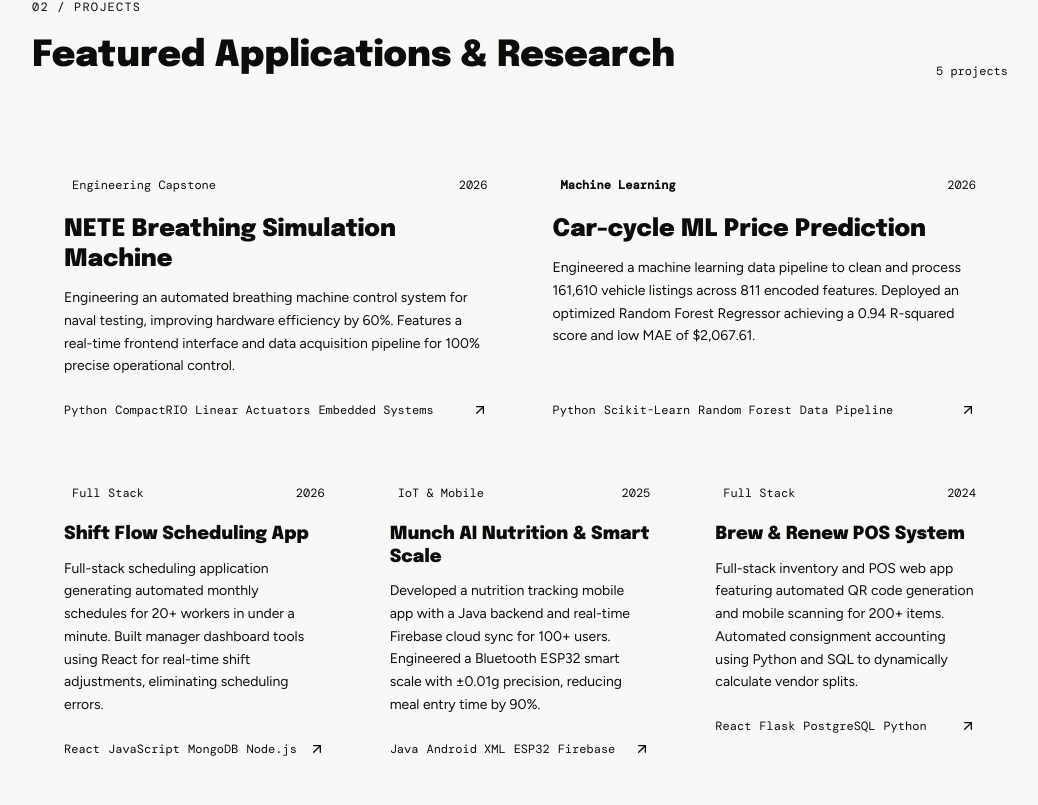
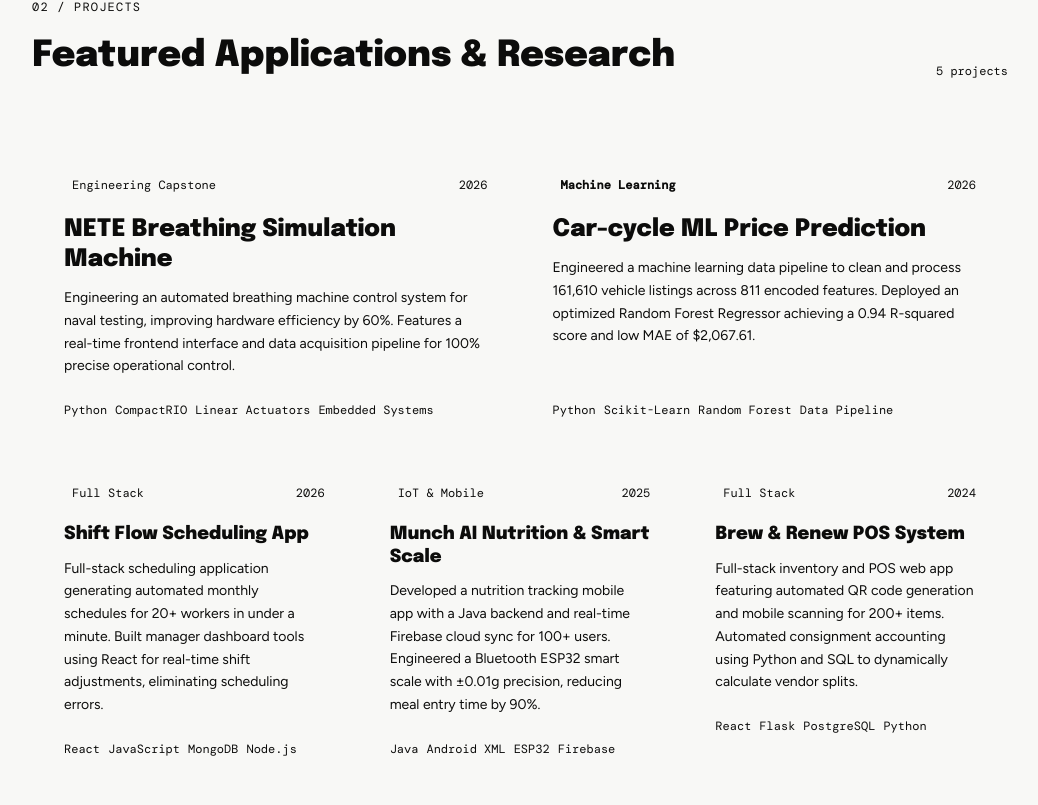
Before and after one commit to nabnab00/nabnab00.github.io, a React (Vite) app: page / in a window 1280 px wide. Shown: the part 935-1740 px from the top of the page, without its empty margins (120-1158 px from the left). Built offline with nearby package versions, Linux system fonts and the light colour scheme; a web font is replaced by a local one.

Commit message:
Refactor project display to use div instead of anchor
Replaced anchor tag with a div for project display and removed the ArrowUpRight icon.

```diff
--- a/src/app/App.tsx
+++ b/src/app/App.tsx
@@ -563,9 +563,8 @@ function ProjectCard({
   featured: boolean;
 }) {
   return (
-    <a
-      href={project.link}
-      className={`group bg-card block p-8 hover:bg-secondary transition-colors ${
+    <div
+      className={`group relative block p-8 bg-card/70 hover:bg-white hover:shadow-xl hover:shadow-accent/10 hover:z-10 hover:-translate-y-1 transition-all duration-300 ${
         featured ? "min-h-[280px] flex flex-col justify-between" : ""
       }`}
     >
@@ -594,6 +593,7 @@ function ProjectCard({
         <p className="text-sm text-muted-foreground leading-relaxed">{project.description}</p>
       </div>
 
+      {/* Footer: Displays the tech stack without any clickable link arrow */}
       <div className="mt-6 flex items-center justify-between">
         <div className="flex flex-wrap gap-2">
           {project.stack.map((s) => (
@@ -606,11 +606,7 @@ function ProjectCard({
             </span>
           ))}
         </div>
-        <ArrowUpRight
-          size={16}
-          className="text-muted-foreground group-hover:text-accent group-hover:translate-x-0.5 group-hover:-translate-y-0.5 transition-all shrink-0"
-        />
       </div>
-    </a>
+    </div>
   );
 }
```
